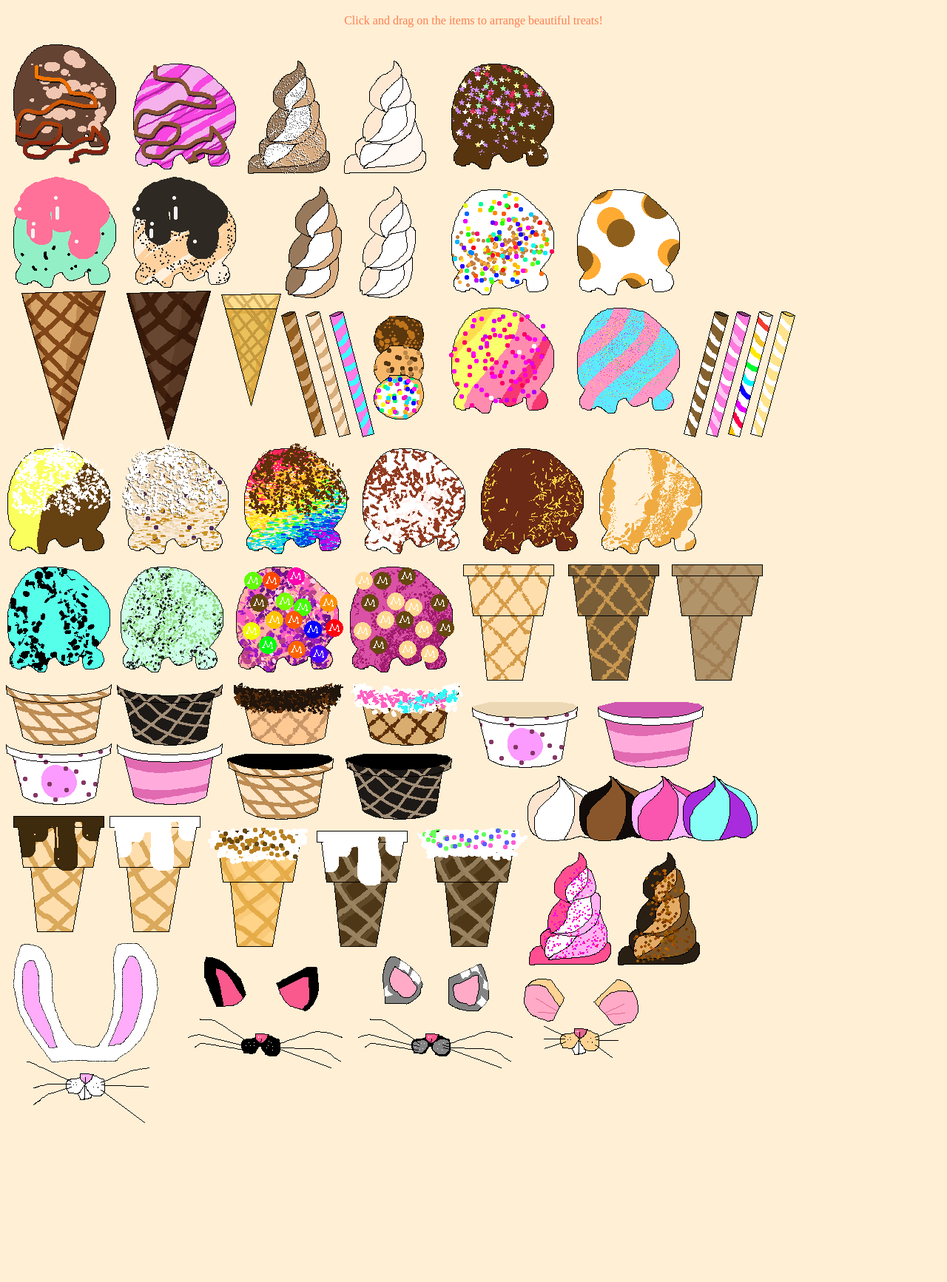
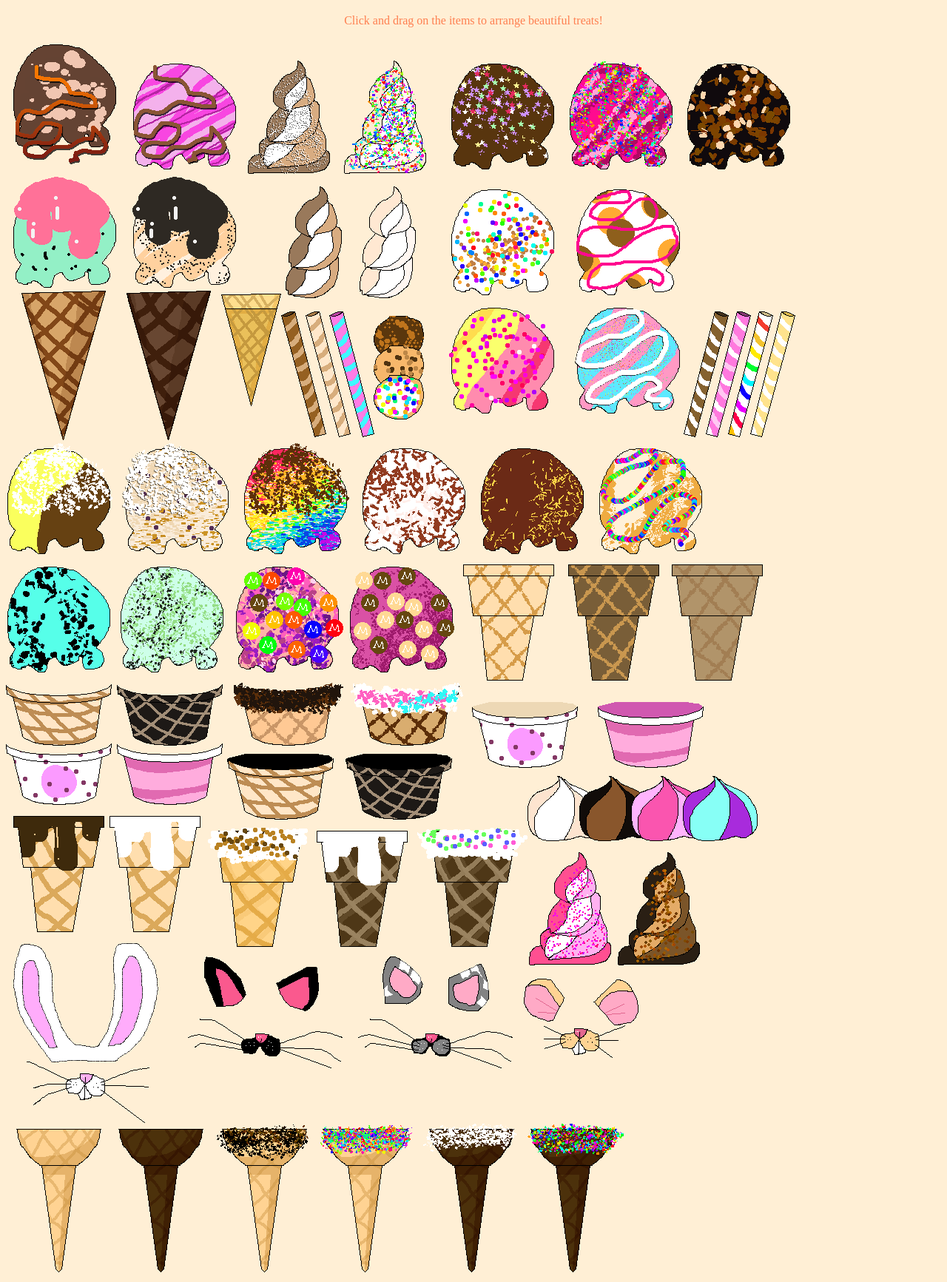
Before and after one commit to Iamsandwich/Cooking-Drag-and-drop, a plain HTML site: page index.html in a window 1280 px wide. Shown: the part 61-1794 px from the top of the page at 74% size. Before the commit the page ends 1585 px from the top, so only its background shows below. Drawn offline with Linux system fonts and the light colour scheme.

Commit message:
New cones! and lots of decor

```diff
--- a/index.html
+++ b/index.html
@@ -697,6 +697,110 @@ background-color: papayawhip;
   text-align: center;
 }
 
+#mydiv84 {
+  position: absolute;
+  top: 140px;
+  left: 760px;
+  z-index: 9;
+  text-align: center;
+}
+
+#mydiv85 {
+  position: absolute;
+  top: 140px;
+  left:919px;
+  z-index: 9;
+  text-align: center;
+}
+
+#mydiv86 {
+  position: absolute;
+  top: 1580px;
+  left:2px;
+  z-index: 0;
+  text-align: center;
+}
+
+#mydiv87 {
+  position: absolute;
+  top: 1580px;
+  left: 140px;
+  z-index: 0;
+  text-align: center;
+}
+
+#mydiv88 {
+  position: absolute;
+  top: 1580px;
+  left: 280px;
+  z-index: 0;
+  text-align: center;
+}
+
+#mydiv89 {
+  position: absolute;
+  top: 1580px;
+  left: 416px;
+  z-index: 0;
+  text-align: center;
+}
+
+#mydiv90 {
+  position: absolute;
+  top: 1580px;
+  left: 560px;
+  z-index: 0;
+  text-align: center;
+}
+
+#mydiv91 {
+  position: absolute;
+  top: 1580px;
+  left: 697px;
+  z-index: 0;
+  text-align: center;
+}
+
+#mydiv92 {
+  position: absolute;
+  top: 140px;
+  left: 760px;
+  z-index: 15;
+  text-align: center;
+}
+
+#mydiv93 {
+  position: absolute;
+  top: 140px;
+  left: 450px;
+  z-index: 15;
+  text-align: center;
+}
+
+#mydiv94 {
+  position: absolute;
+  top: 660px;
+  left: 803px;
+  z-index: 15;
+  text-align: center;
+}
+
+#mydiv95 {
+  position: absolute;
+  top: 310px;
+  left: 770px;
+  z-index: 15;
+  text-align: center;
+}
+
+#mydiv96 {
+  position: absolute;
+  top: 470px;
+  left: 770px;
+  z-index: 15;
+  text-align: center;
+}
+
 #header {
   text-align: center;
   text-transform: uppercase;
@@ -1063,6 +1167,58 @@ background-color: papayawhip;
 <img src="Items/icecream/icecream_wafflestraw_vanilla2.png" alt="vanilla waffle straw V2">
 </div>
 
+<div id="mydiv84">
+<img src="Items/icecream/icecream_dollup_raspberry.png" alt="raspberry icecream ball">
+</div>
+
+<div id="mydiv85">
+<img src="Items/icecream/icecream_dollup_darkchocolate_caramel_nuts.png" alt="dark chocolate with caramel and almonds icecream ball">
+</div>
+
+<div id="mydiv86">
+<img src="Items/icecream/icecream_cone_long_regular.png" alt="regular thin icecream cone">
+</div>
+
+<div id="mydiv87">
+<img src="Items/icecream/icecream_cone_long_chocolate.png" alt="chocolate thin icecream cone">
+</div>
+
+<div id="mydiv88">
+<img src="Items/icecream/icecream_cone_long_regular_chocolatesprinkles.png" alt="regular chocolate sprinkles thin icecream cone">
+</div>
+
+<div id="mydiv89">
+<img src="Items/icecream/icecream_cone_long_regular_rainbowsprinkles.png" alt="regular rainbow sprinkles thin icecream cone">
+</div>
+
+<div id="mydiv90">
+<img src="Items/icecream/icecream_cone_long_chocolate_coconutshavings.png" alt="chocolate coconut shavings thin icecream cone">
+</div>
+
+<div id="mydiv91">
+<img src="Items/icecream/icecream_cone_long_chocolate_rainbowsprinkles.png" alt="chocolate rainbow sprinkles thin icecream cone">
+</div>
+
+<div id="mydiv92">
+<img src="Items/icecream/icecream_decoration_rainbowsprinkles_small.png" alt="small rainbow sprinkles!">
+</div>
+
+<div id="mydiv93">
+<img src="Items/icecream/icecream_decoration_thin_rainbowsprinkles.png" alt="thin small rainbow sprinkles!">
+</div>
+
+<div id="mydiv94">
+<img src="Items/icecream/icecream_drizzle_rainbow.png" alt="rainbow icecream drizzle!">
+</div>
+
+<div id="mydiv95">
+<img src="Items/icecream/icecream_drizzle_strawberry.png" alt="strawberry icecream drizzle">
+</div>
+
+<div id="mydiv96">
+<img src="Items/icecream/icecream_drizzle_whitechocolate.png" alt="white chocolate icecream drizzle">
+</div>
+
 <script>
 //Make the DIV element draggagle:
 dragElement(document.getElementById("mydiv"));
@@ -1149,6 +1305,23 @@ dragElement(document.getElementById("mydiv80"));
 dragElement(document.getElementById("mydiv81"));
 dragElement(document.getElementById("mydiv82"));
 dragElement(document.getElementById("mydiv83"));
+dragElement(document.getElementById("mydiv84"));
+dragElement(document.getElementById("mydiv85"));
+dragElement(document.getElementById("mydiv86"));
+dragElement(document.getElementById("mydiv87"));
+dragElement(document.getElementById("mydiv88"));
+dragElement(document.getElementById("mydiv89"));
+dragElement(document.getElementById("mydiv90"));
+dragElement(document.getElementById("mydiv91"));
+dragElement(document.getElementById("mydiv92"));
+dragElement(document.getElementById("mydiv93"));
+dragElement(document.getElementById("mydiv94"));
+dragElement(document.getElementById("mydiv95"));
+dragElement(document.getElementById("mydiv96"));
+dragElement(document.getElementById("mydiv97"));
+dragElement(document.getElementById("mydiv98"));
+dragElement(document.getElementById("mydiv99"));
+dragElement(document.getElementById("mydiv100"));
 
 
 // funcion flipelement(elmnt) {
```
Also changed, not shown: Items/icecream/icecream_cone_long_chocolate.png (added), Items/icecream/icecream_cone_long_chocolate_coconutshavings.png (added), Items/icecream/icecream_cone_long_chocolate_rainbowsprinkles.png (added), Items/icecream/icecream_cone_long_regular.png (added), Items/icecream/icecream_cone_long_regular_chocolatesprinkles.png (added), Items/icecream/icecream_cone_long_regular_rainbowsprinkles.png (added), Items/icecream/icecream_decoration_rainbowsprinkles_small.png (added), Items/icecream/icecream_decoration_thin_rainbowsprinkles.png (added), Items/icecream/icecream_dollup_darkchocolate_caramel_nuts.png (added), Items/icecream/icecream_dollup_raspberry.png (added), Items/icecream/icecream_drizzle_rainbow.png (added), Items/icecream/icecream_drizzle_strawberry.png (added), Items/icecream/icecream_drizzle_whitechocolate.png (added), 1 other file.
